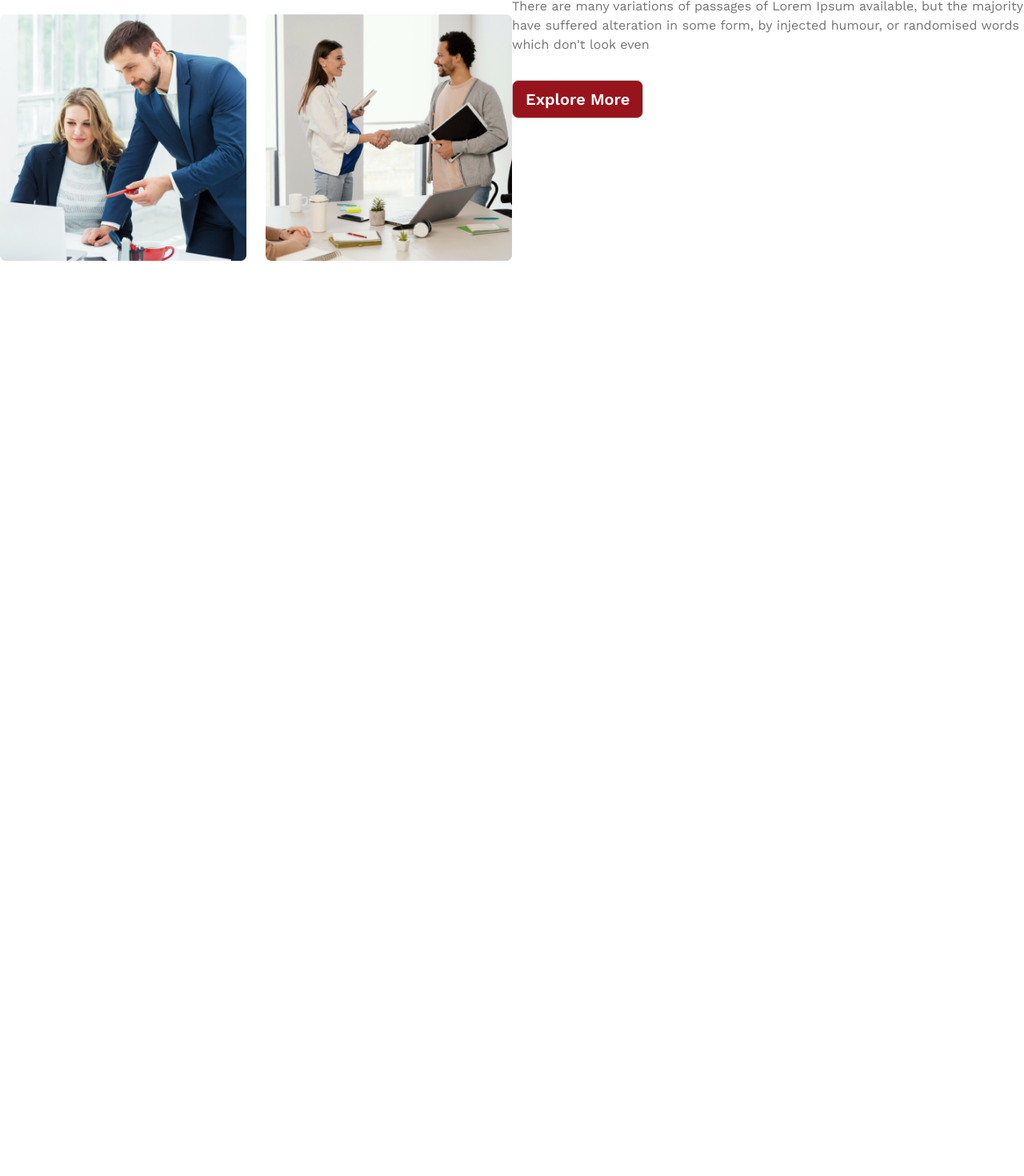
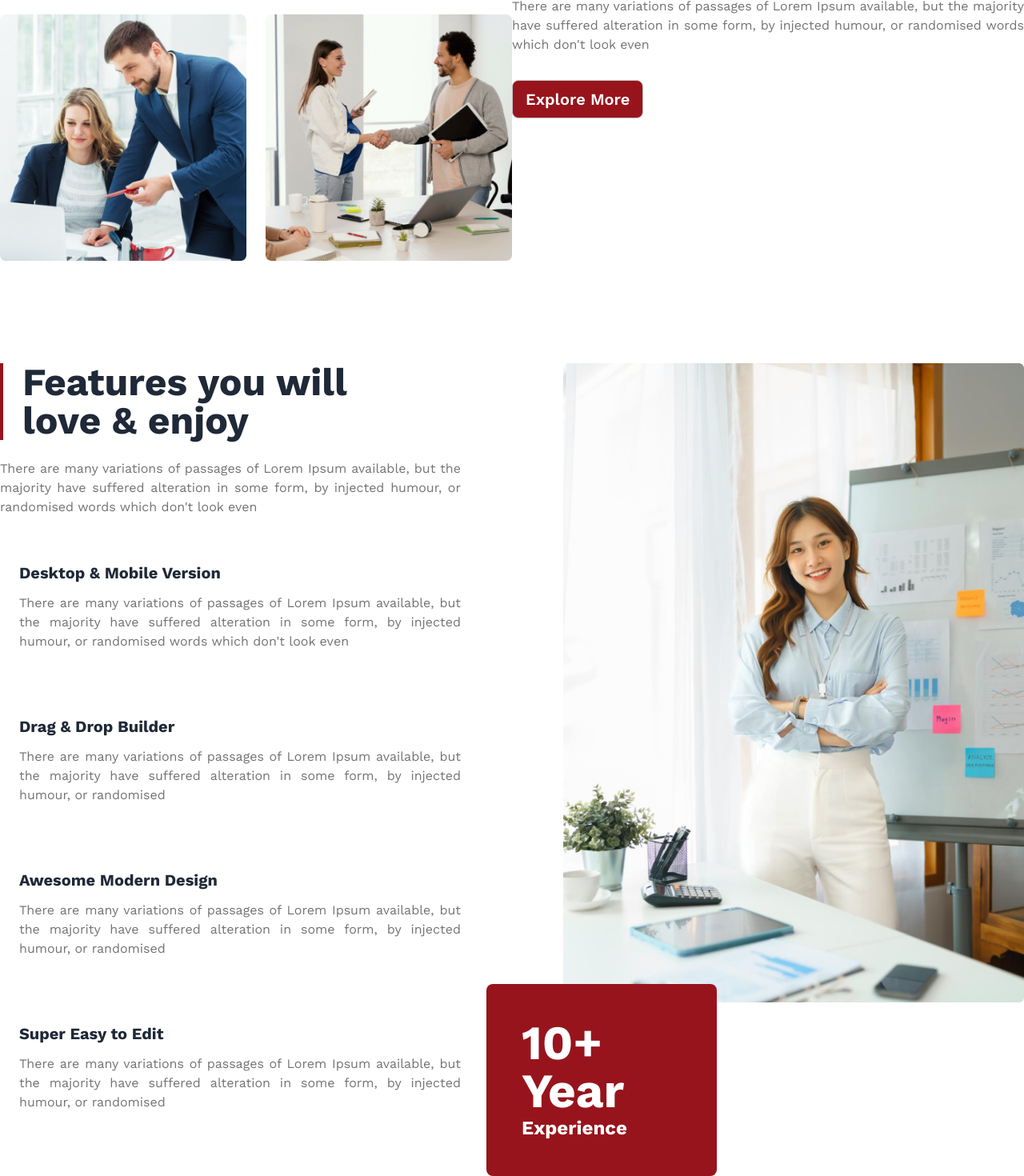
Before and after one commit to Afzal-Hossen-Hasib/architects, a plain HTML site: page index.html in a window 1280 px wide. Shown: the part 1632-3102 px from the top of the page at 80% size. Before the commit the page ends 1958 px from the top, so only its background shows below. Drawn offline with nearby package versions, Linux system fonts and the light colour scheme.

Commit message:
feature section added

```diff
--- a/index.html
+++ b/index.html
@@ -105,11 +105,57 @@
 
             <div class="mt-6 lg:mt-0">
                 <h1 class="text-3xl lg:text-5xl font-bold text-neutral-500 pb-3">Quick list <span class="text-black">of Our </span> <br> <span class="text-primary-color leading-normal">Features</span></h1>
-                <p class="text-neutral-500">There are many variations of passages of Lorem Ipsum available, but the majority have suffered alteration in some form, by injected humour, or randomised words which don't look even</p>
+                <p class="text-neutral-500 text-justify">There are many variations of passages of Lorem Ipsum available, but the majority have suffered alteration in some form, by injected humour, or randomised words which don't look even</p>
                 <button class="btn btn-active bg-primary-color text-white text-xl mt-8 hover:bg-primary-color">Explore More</button>
             </div>
         </section>
         <!-- Team Section End  -->
+
+        <!-- Feature Section Start  -->
+        <section class="mt-32 container mx-auto px-3 lg:px-0">
+            <div class="grid gap-32 grid-cols-1 lg:grid-cols-2">
+                <div>
+                <div class="mb-6 border-l-4 border-primary-color">
+                    <h1 class="text-3xl lg:text-5xl font-bold ps-6">Features you will <br> love & enjoy</h1>
+                </div>
+
+                <p class="text-neutral-500 pb-14 text-justify">There are many variations of passages of Lorem Ipsum available, but the majority have suffered alteration in some form, by injected humour, or randomised words which don't look even</p>
+
+                <div class="ps-6">
+                    <div class="mb-20">
+                        <h2 class="text-xl font-bold pb-3">Desktop & Mobile Version</h2>
+                        <p class="text-justify text-neutral-500">There are many variations of passages of Lorem Ipsum available, but the majority have suffered alteration in some form, by injected humour, or randomised words which don't look even</p>
+                    </div>
+
+                    <div class="mb-20">
+                        <h2 class="text-xl font-bold pb-3">Drag & Drop Builder</h2>
+                        <p class="text-justify text-neutral-500">There are many variations of passages of Lorem Ipsum available, but the majority have suffered alteration in some form, by injected humour, or randomised</p>
+                    </div>
+
+                    <div class="mb-20">
+                        <h2 class="text-xl font-bold pb-3">Awesome Modern Design</h2>
+                        <p class="text-justify text-neutral-500">There are many variations of passages of Lorem Ipsum available, but the majority have suffered alteration in some form, by injected humour, or randomised</p>
+                    </div>
+
+                    <div>
+                        <h2 class="text-xl font-bold pb-3">Super Easy to Edit</h2>
+                        <p class="text-justify text-neutral-500">There are many variations of passages of Lorem Ipsum available, but the majority have suffered alteration in some form, by injected humour, or randomised</p>
+                    </div>
+                </div>
+            </div>
+
+            <div class="relative">
+                <div>
+                    <img src="./images/architect.png" alt="">
+                </div>
+                <div class="bg-primary-color text-white lg:w-1/2 rounded-lg p-6 lg:ps-11 lg:py-11 absolute bottom-0 right-0 lg:-bottom-20 lg:-left-24">
+                    <h1 class="text-3xl lg:text-6xl font-bold">10+ Year</h1>
+                    <p class="lg:text-2xl font-bold">Experience</p>
+                </div>
+            </div>
+            </div>
+        </section>
+        <!-- Feature Section End  -->
 
 
     </main>
```
